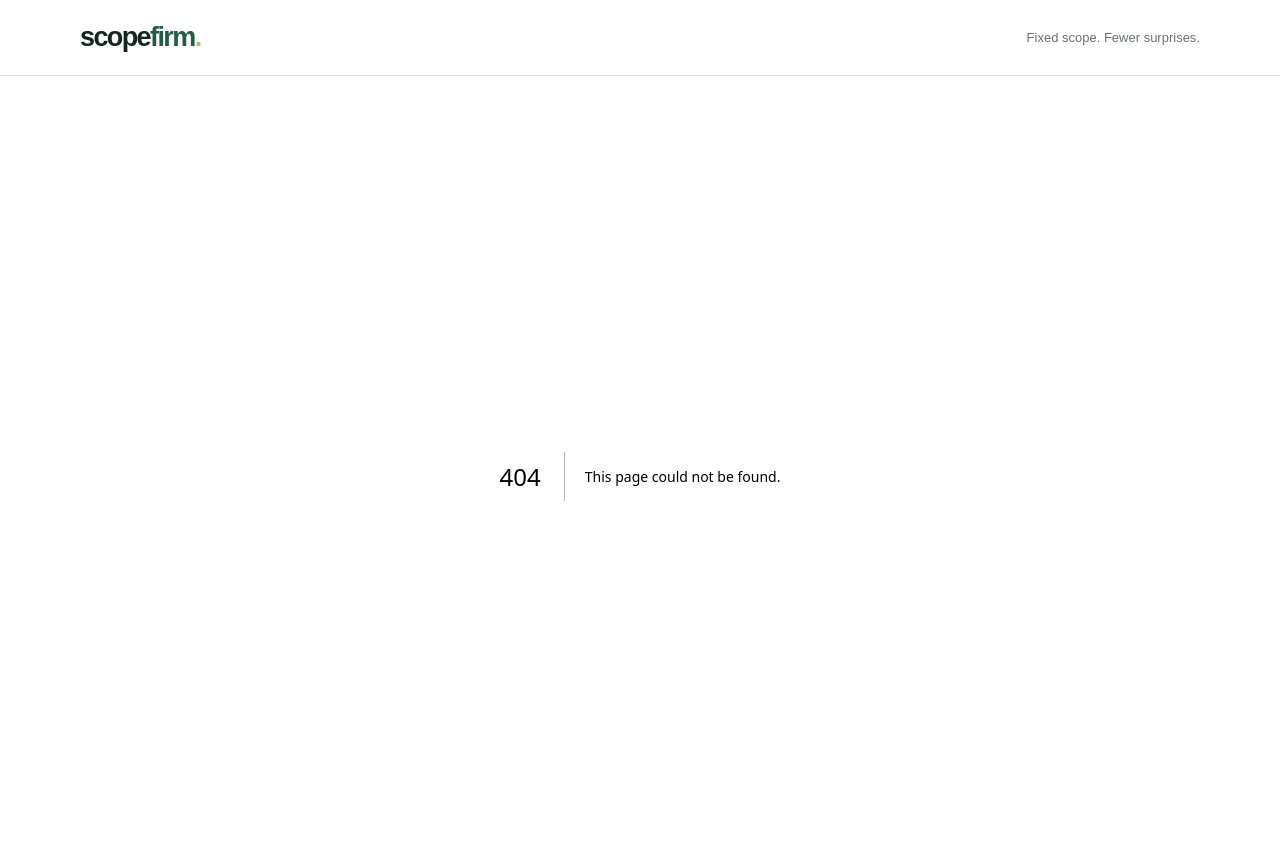
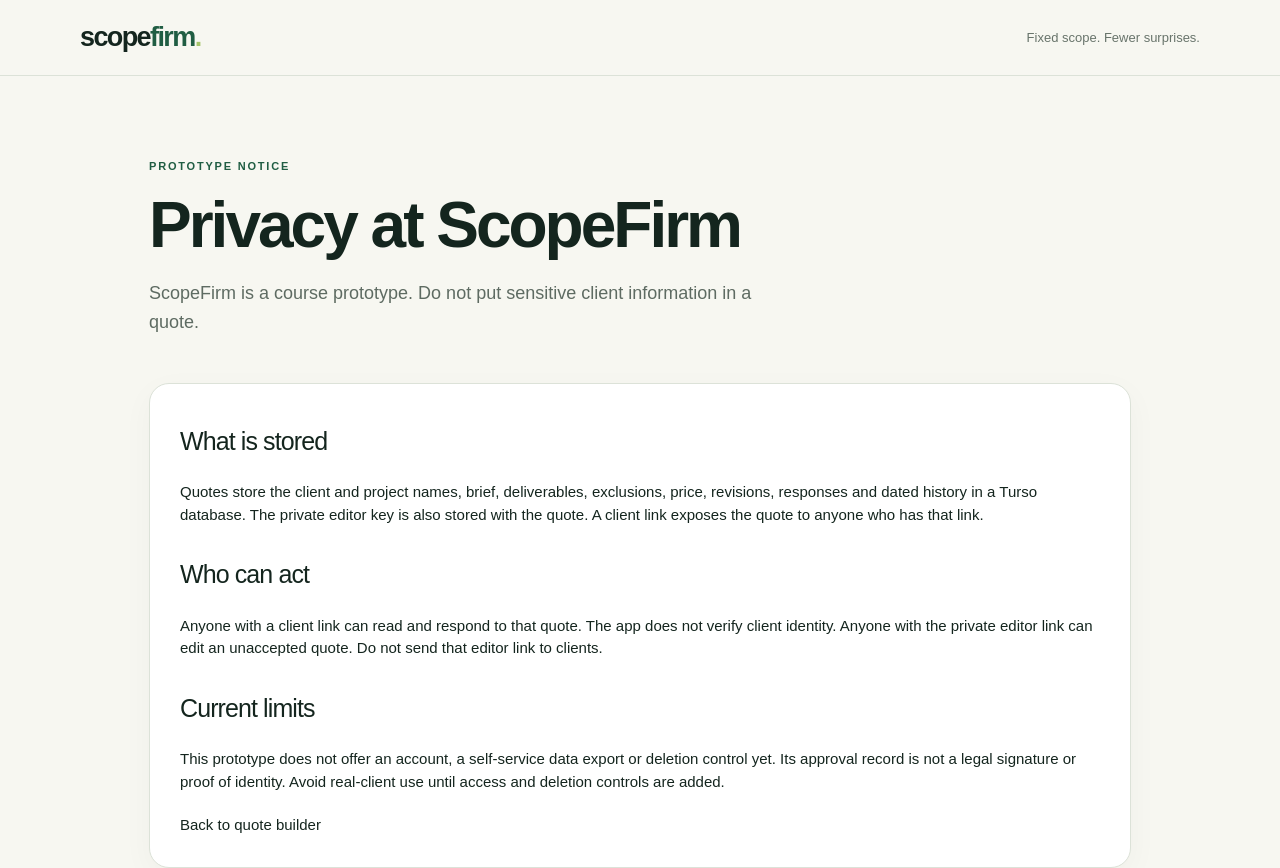
Before and after one commit to kaust1495/Scopefirm, a Next.js app: page /privacy in a window 1280 px wide. Before the commit this address had no page. Shown: the top 868 px of the page. Built offline with nearby package versions, Linux system fonts and the light colour scheme.

Commit message:
Add prototype privacy notice

```diff
--- /dev/null
+++ b/src/app/privacy/page.tsx
@@ -0,0 +1,22 @@
+import Link from 'next/link';
+
+export const metadata = { title: 'Privacy | ScopeFirm' };
+
+export default function Privacy() {
+  return <main className="shell compact">
+    <div className="hero small">
+      <div className="eyebrow">PROTOTYPE NOTICE</div>
+      <h1>Privacy at ScopeFirm</h1>
+      <p>ScopeFirm is a course prototype. Do not put sensitive client information in a quote.</p>
+    </div>
+    <div className="panel form">
+      <h2>What is stored</h2>
+      <p>Quotes store the client and project names, brief, deliverables, exclusions, price, revisions, responses and dated history in a Turso database. The private editor key is also stored with the quote. A client link exposes the quote to anyone who has that link.</p>
+      <h2>Who can act</h2>
+      <p>Anyone with a client link can read and respond to that quote. The app does not verify client identity. Anyone with the private editor link can edit an unaccepted quote. Do not send that editor link to clients.</p>
+      <h2>Current limits</h2>
+      <p>This prototype does not offer an account, a self-service data export or deletion control yet. Its approval record is not a legal signature or proof of identity. Avoid real-client use until access and deletion controls are added.</p>
+      <p><Link href="/">Back to quote builder</Link></p>
+    </div>
+  </main>;
+}
```
